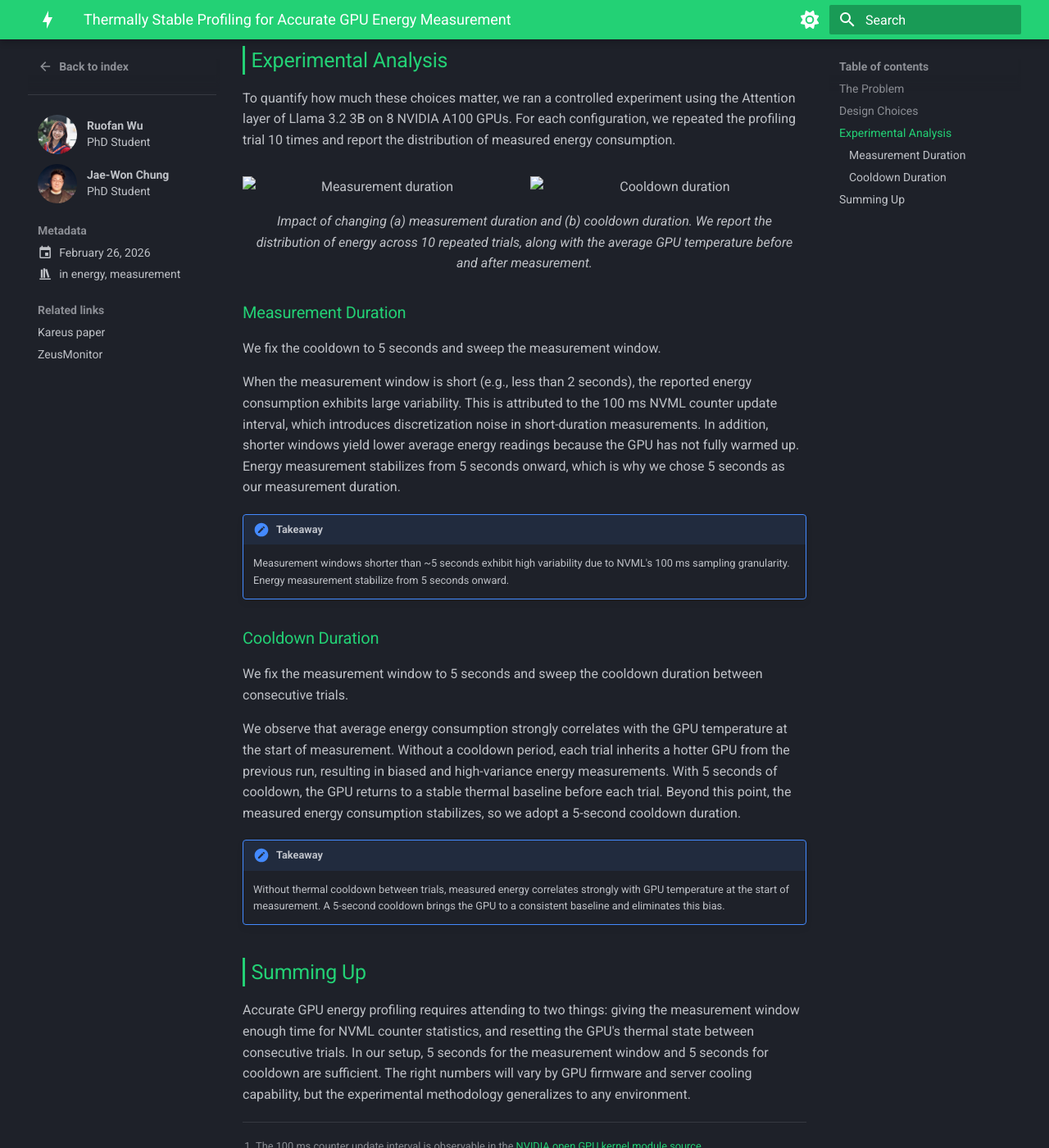
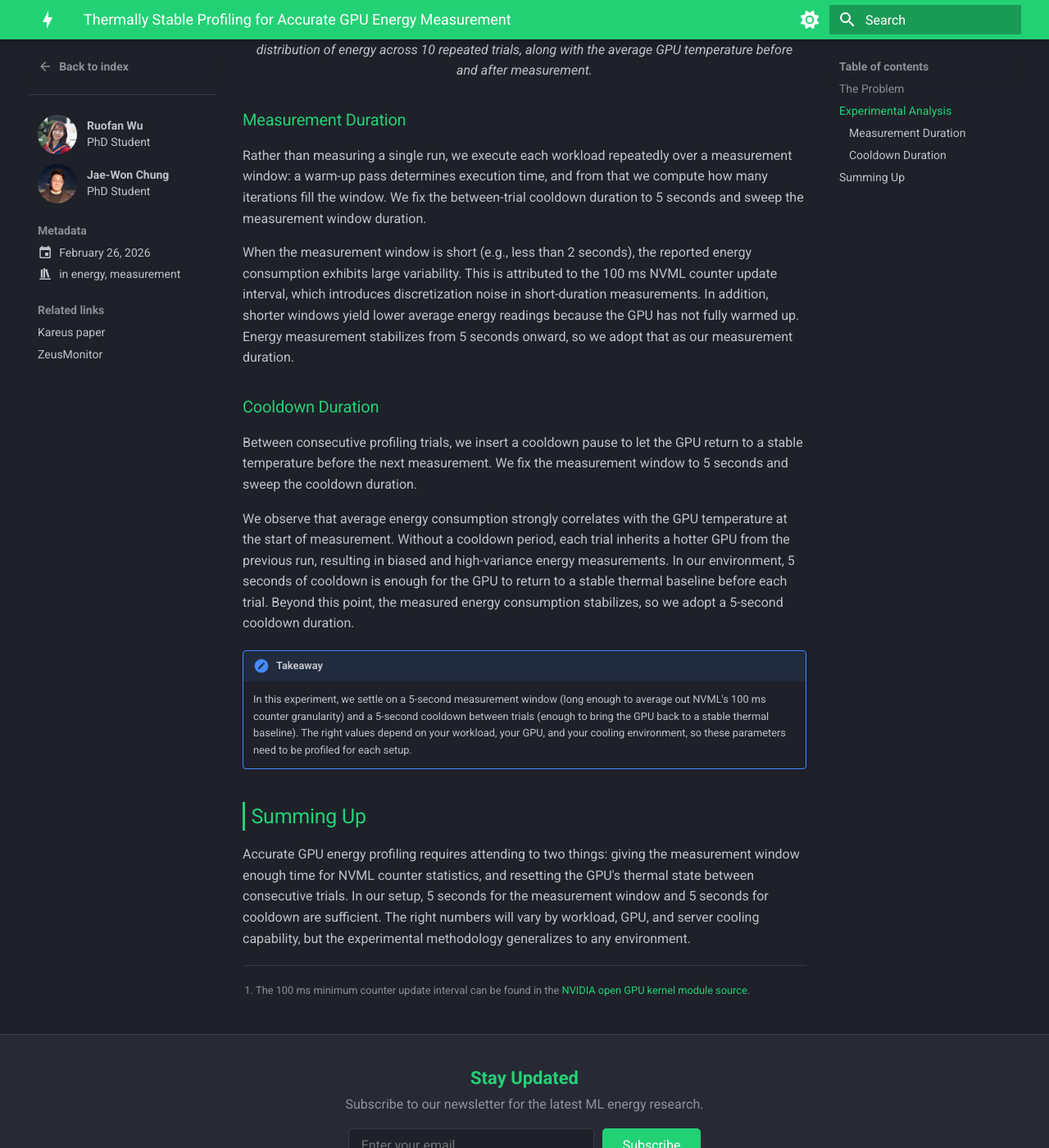
Before and after one commit to ml-energy/blog, an MkDocs documentation site: the page built from docs/posts/thermally-stable-profiling.md, in a window 1280 px wide and 1400 px high, scrolled down 1189 px. Shown: the whole window at 82% size. Built offline with MkDocs 1.6.1 and Material for MkDocs 9.7.7, drawn with Linux system fonts in a browser that asks for light colours; some of the changed text lies outside the part shown.

Commit message:
fix comments

```diff
--- a/docs/posts/thermally-stable-profiling.md
+++ b/docs/posts/thermally-stable-profiling.md
@@ -8,7 +8,7 @@
   - measurement
 links:
   - Kareus paper: https://arxiv.org/abs/2601.17654
-  - ZeusMonitor: https://ml.energy/zeus/reference/monitor/#zeus.monitor.ZeusMonitor
+  - ZeusMonitor: https://ml.energy/zeus/reference/monitor/energy/#zeus.monitor.energy.ZeusMonitor
 ---
 
 # Thermally Stable Profiling for Accurate GPU Energy Measurement
@@ -21,35 +21,24 @@
 
 ## The Problem
 
-We use [Zeus](https://ml.energy/zeus) (which internally uses [NVML](https://docs.nvidia.com/deploy/nvml-api/)) to measure the time and energy of GPU workloads.
+We use [Zeus](https://ml.energy/zeus) (which internally uses [NVML](https://docs.nvidia.com/deploy/nvml-api/)) to measure the energy consumption of GPU workloads.
 At first glance this seems straightforward: start a measurement window, run the workload, stop the window, read off the energy.
 But two factors conspire to make this unreliable.
 
 **NVML's sampling granularity.**
-NVML updates its energy counters at a coarse granularity — approximately every 100 ms on NVIDIA GPUs.[^1]
-When dealing with short workloads, such as a handful of kernels that finishes in milliseconds, the only practical solution is to execute the workload repeatedly within a measurement window and report the average energy per run.
-Even then, short measurement windows — such as one second — remain vulnerable to "sampling noise." Because there are so few updates in the time span, those discrete jumps can heavily distort the final energy reading.
+NVML updates its energy counters at a coarse granularity, approximately every 100 ms on NVIDIA GPUs.[^1]
+When dealing with short workloads, such as a handful of kernels that finishes in milliseconds, the only practical solution is to execute the workload repeatedly within a measurement window and take the average energy per run.
+Even then, short measurement windows, such as one second, remain vulnerable to "sampling noise." Because there are so few updates in the time span, those discrete jumps can heavily distort the final energy reading.
 
-[^1]: The 100 ms counter update interval is observable in the [NVIDIA open GPU kernel module source](https://github.com/NVIDIA/open-gpu-kernel-modules).
+[^1]: The 100 ms minimum counter update interval can be found in the [NVIDIA open GPU kernel module source](https://github.com/NVIDIA/open-gpu-kernel-modules/blob/590.48.01/src/nvidia/interface/nvrm_registry.h#L2982).
 
 **Temperature-dependent power draw.**
-GPU power consumption is temperature-dependent.
+Hardware power consumption is temperature-dependent; higher temperature primarily leads to increased leakage current and thus higher power draw.
 When you run a series of profiling trials back-to-back, each trial heats the GPU up.
 The next trial then starts from an elevated temperature and draws more power, producing a systematically higher energy reading.
 If you're comparing two configurations and one happens to run after a hotter predecessor, the comparison is unfair.
 
 We address both with what we call *thermally stable profiling*: a measurement window long enough for stable readings, and a cooldown period between trials to reset the GPU's temperature.
-
-## Design Choices
-
-**Measurement window.**
-We execute each workload repeatedly over a 5-second window rather than timing a single run.
-A warm-up pass first determines execution time; from that, we compute the number of iterations needed to fill 5 seconds.
-
-**Thermal cooldown.**
-We insert a 5-second pause between consecutive profiling trials.
-In our environment, this reliably brings the GPU below 32°C before the next trial begins.
-Note that the right duration depends on the server's cooling capability.
 
 ## Experimental Analysis
 
@@ -71,35 +60,41 @@
 
 </div>
 </div>
-<figcaption>Impact of changing (a) measurement duration and (b) cooldown duration. We report the distribution of energy across 10 repeated trials, along with the average GPU temperature before and after measurement.</figcaption>
+<figcaption>Impact of changing measurement duration (left) and cooldown duration (right). We report the distribution of energy across 10 repeated trials, along with the average GPU temperature before and after measurement.</figcaption>
 </figure>
 
 ### Measurement Duration
 
-We fix the cooldown to 5 seconds and sweep the measurement window.
+Rather than measuring a single run, we execute each workload repeatedly over a measurement window: a warm-up pass determines execution time, and from that we compute how many iterations fill the window.
+We fix the between-trial cooldown duration to 5 seconds and sweep the measurement window duration.
 
 When the measurement window is short (e.g., less than 2 seconds), the reported energy consumption exhibits large variability.
 This is attributed to the 100 ms NVML counter update interval, which introduces discretization noise in short-duration measurements.
 In addition, shorter windows yield lower average energy readings because the GPU has not fully warmed up.
-Energy measurement stabilizes from 5 seconds onward, which is why we chose 5 seconds as our measurement duration.
+Energy measurement stabilizes from 5 seconds onward, so we adopt that as our measurement duration.
 
-!!! Takeaway
-    Measurement windows shorter than ~5 seconds exhibit high variability due to NVML's 100 ms sampling granularity. Energy measurement stabilize from 5 seconds onward.
+<!-- !!! Takeaway
+    Measurement windows shorter than ~5 seconds exhibit high variability due to NVML's 100 ms sampling granularity. Energy measurement stabilize from 5 seconds onward. -->
 
 ### Cooldown Duration
 
-We fix the measurement window to 5 seconds and sweep the cooldown duration between consecutive trials.
+Between consecutive profiling trials, we insert a cooldown pause to let the GPU return to a stable temperature before the next measurement.
+We fix the measurement window to 5 seconds and sweep the cooldown duration.
 
 We observe that average energy consumption strongly correlates with the GPU temperature at the start of measurement.
 Without a cooldown period, each trial inherits a hotter GPU from the previous run, resulting in biased and high-variance energy measurements.
-With 5 seconds of cooldown, the GPU returns to a stable thermal baseline before each trial.
+In our environment, 5 seconds of cooldown is enough for the GPU to return to a stable thermal baseline before each trial.
 Beyond this point, the measured energy consumption stabilizes, so we adopt a 5-second cooldown duration.
 
+<!-- !!! Takeaway
+    Without thermal cooldown between trials, measured energy correlates strongly with GPU temperature at the start of measurement. A
+    5-second cooldown brings the GPU to a consistent baseline and eliminates this bias. -->
+
 !!! Takeaway
-    Without thermal cooldown between trials, measured energy correlates strongly with GPU temperature at the start of measurement. A 5-second cooldown brings the GPU to a consistent baseline and eliminates this bias.
+    In this experiment, we settle on a 5-second measurement window (long enough to average out NVML's 100 ms counter granularity) and a 5-second cooldown between trials (enough to bring the GPU back to a stable thermal baseline). The right values depend on your workload, your GPU, and your cooling environment, so these parameters need to be profiled for each setup.
 
 ## Summing Up
 
 Accurate GPU energy profiling requires attending to two things: giving the measurement window enough time for NVML counter statistics, and resetting the GPU's thermal state between consecutive trials.
 In our setup, 5 seconds for the measurement window and 5 seconds for cooldown are sufficient.
-The right numbers will vary by GPU firmware and server cooling capability, but the experimental methodology generalizes to any environment.
+The right numbers will vary by workload, GPU, and server cooling capability, but the experimental methodology generalizes to any environment.
```
Also changed, not shown: docs/posts/correctly-measuring-energy.md (+1 -1 lines), docs/posts/zeus-apple-silicon.md (+1 -1 lines).
